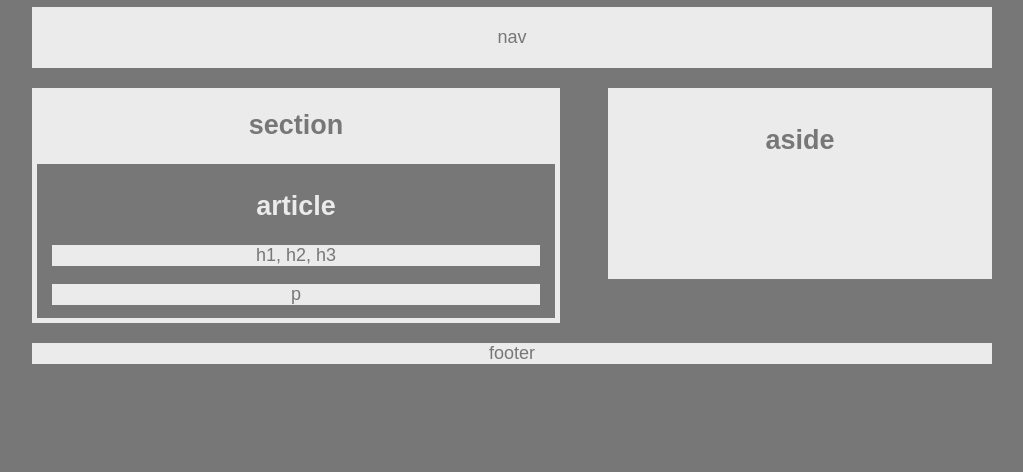
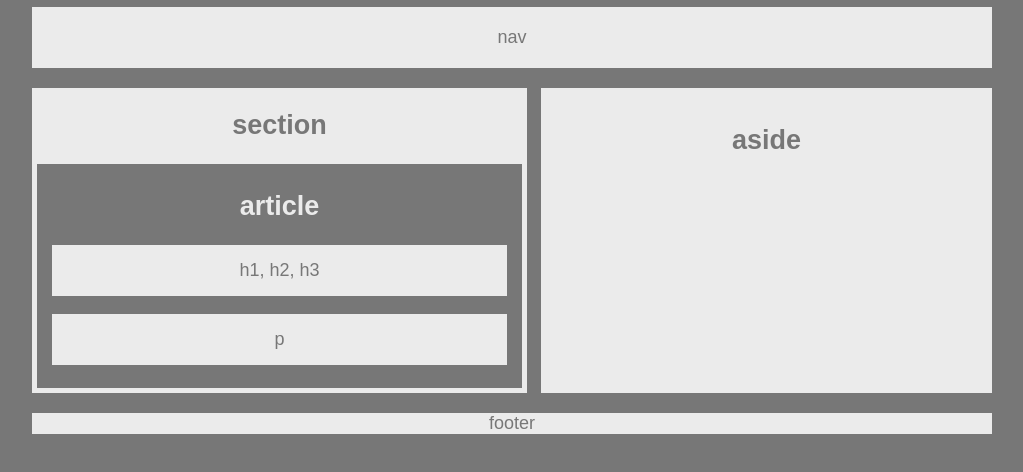
Before and after one commit to stevencmann2/HW-Wireframe, a plain HTML site: page index.html in a window 1280 px wide. Shown: the part 90-562 px from the top of the page, without its empty margins (128-1151 px from the left). Drawn offline with Linux system fonts and the light colour scheme.

Commit message:
more styling of boxes/padding/margins

```diff
--- a/style.css
+++ b/style.css
@@ -28,23 +28,23 @@ body {
     text-align: center;
     float: left;
     font-size: 18px;
-    width: 55%;
+    width: 495px;
     margin-bottom: 20px;
     padding-bottom: 5px;
     display: block;
-    overflow: auto;
 }
 
 #A-side {
     background-color: #ebebeb;
     float: right;
-    width: 40%;
+    width: 47%;
     font-size: 18px;
     text-align: center;
     margin-bottom: 20px;
     display: block;
     padding-top: 15px;
-    padding-bottom: 100px;
+    padding-bottom: 90px;
+    block-size: 200px;
 }
 
 footer {
@@ -61,7 +61,7 @@ footer {
     background: #777;
     padding-top: 5px;
     padding-bottom: 5px;
-    display: inline-block;
+    display: block;
     width: 98%;
     box-sizing: border-box;
     text-align: center;
@@ -73,8 +73,9 @@ footer {
     color: #777;
     background: #ebebeb;
     display: block;
+    padding-top: 15px;
+    padding-bottom: 15px;
     margin-right: 15px;
     margin-left: 15px;
-    margin-bottom: 8px;
     overflow: auto;
 }
```
